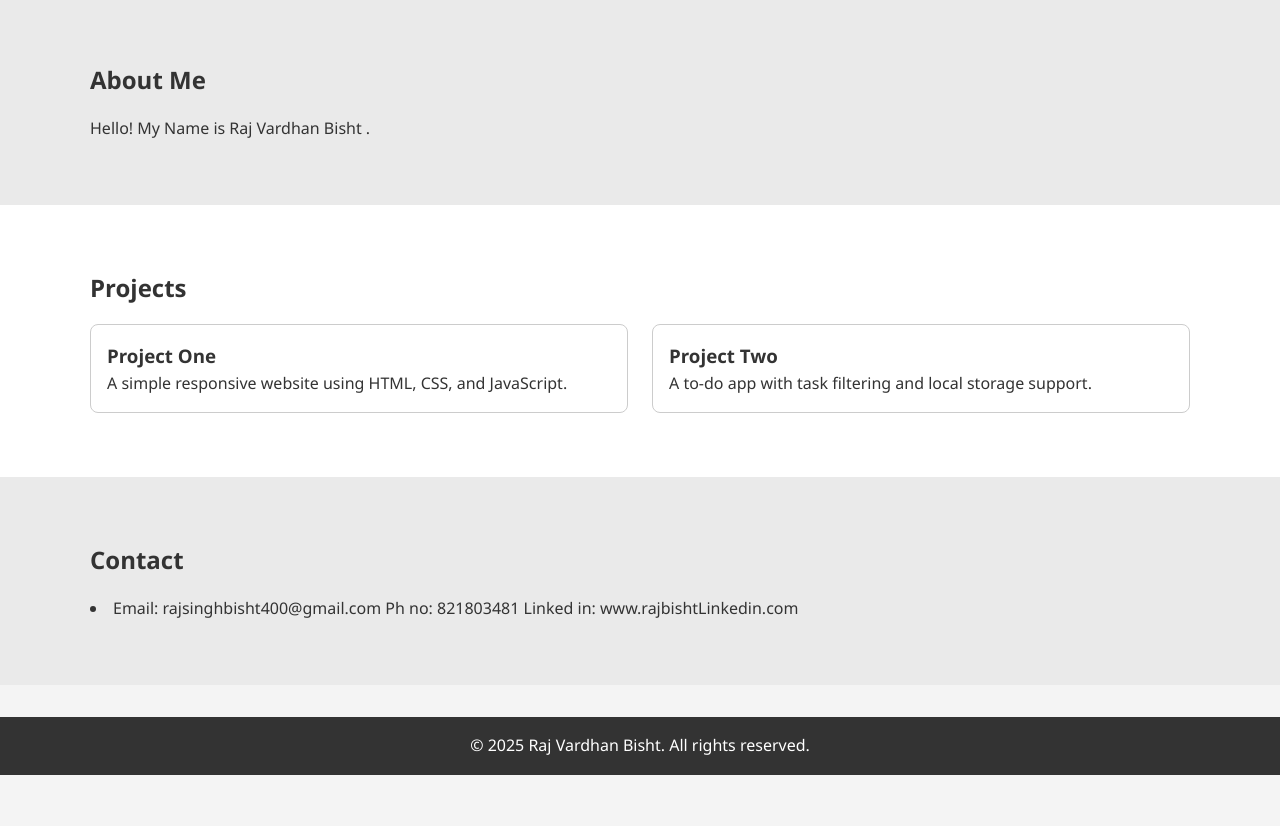
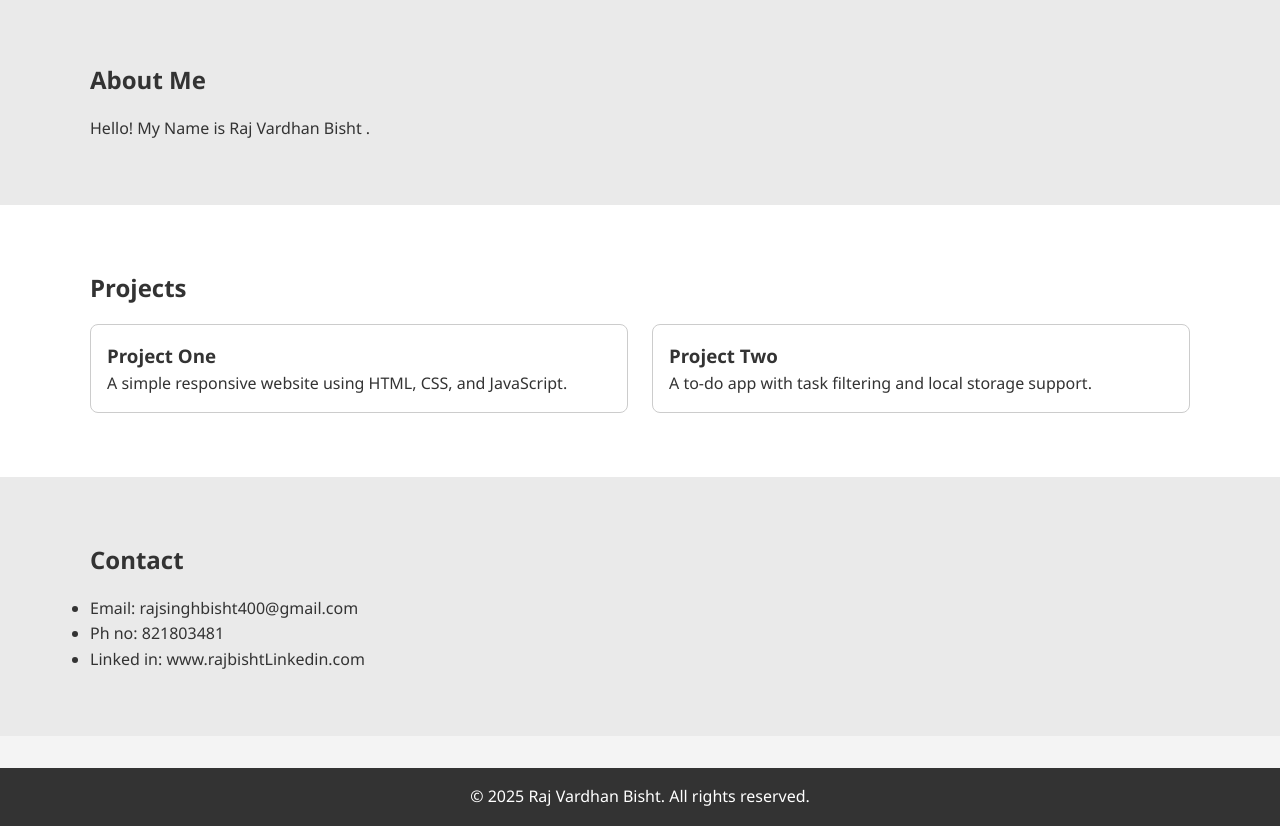
Before and after one commit to RajBisht-4454/ntcc, a plain HTML site: page portfolio/index.html in a window 1280 px wide. Shown: the part 73-899 px from the top of the page. Before the commit the page ends 848 px from the top, so only its background shows below. Drawn offline with Linux system fonts and the light colour scheme.

Commit message:
Update index.html

```diff
--- a/portfolio/index.html
+++ b/portfolio/index.html
@@ -47,9 +47,9 @@
   <section id="contact" class="section">
     <div class="container">
       <h2>Contact</h2>
-      <p><li>Email: rajsinghbisht400@gmail.com
-         Ph no: 821803481
-         Linked in: www.rajbishtLinkedin.com</li></p>
+      <p><ul><li>Email: rajsinghbisht400@gmail.com</li>
+        <li> Ph no: 821803481</li>
+         <li>Linked in: www.rajbishtLinkedin.com</ul></li></p>
     </div>
   </section>
 
```
